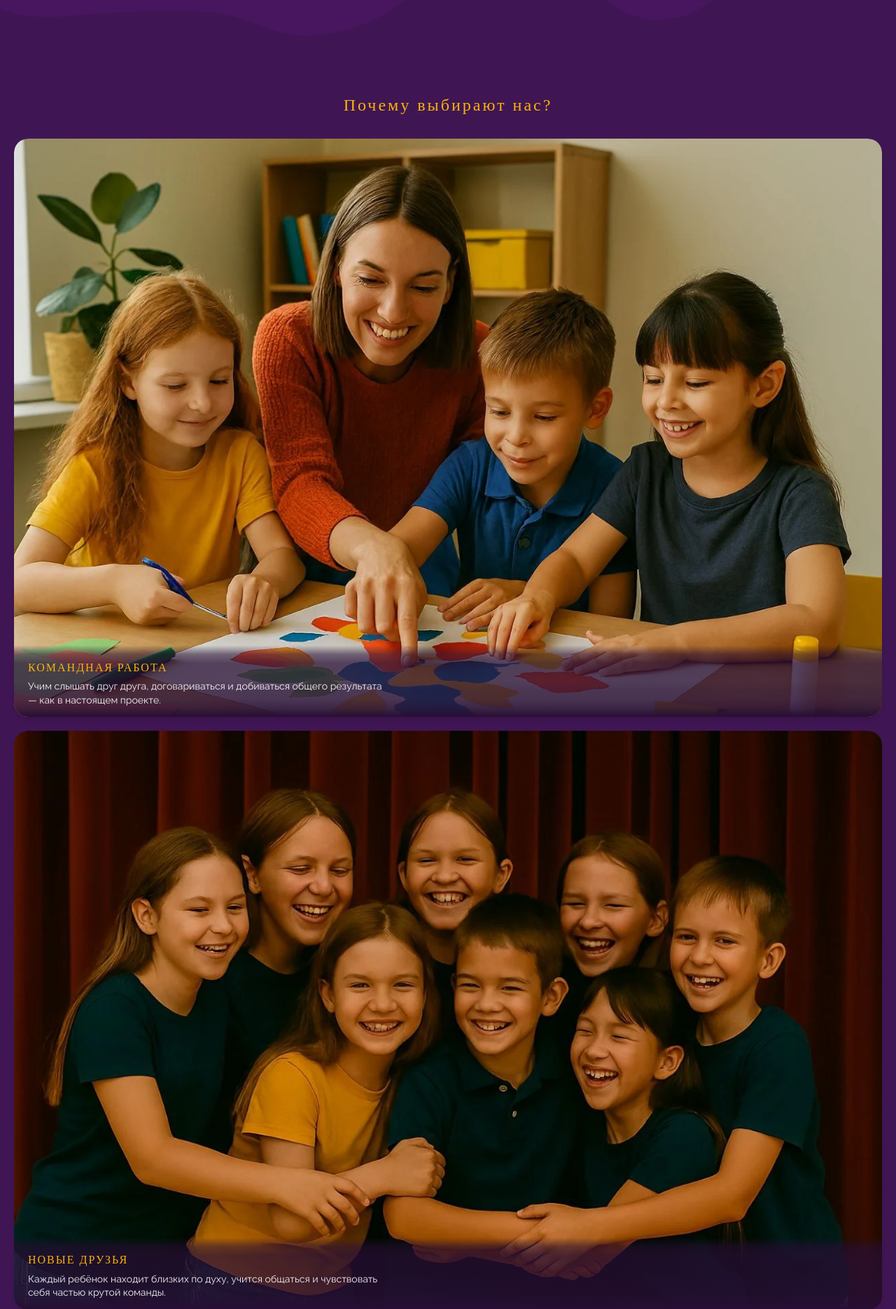
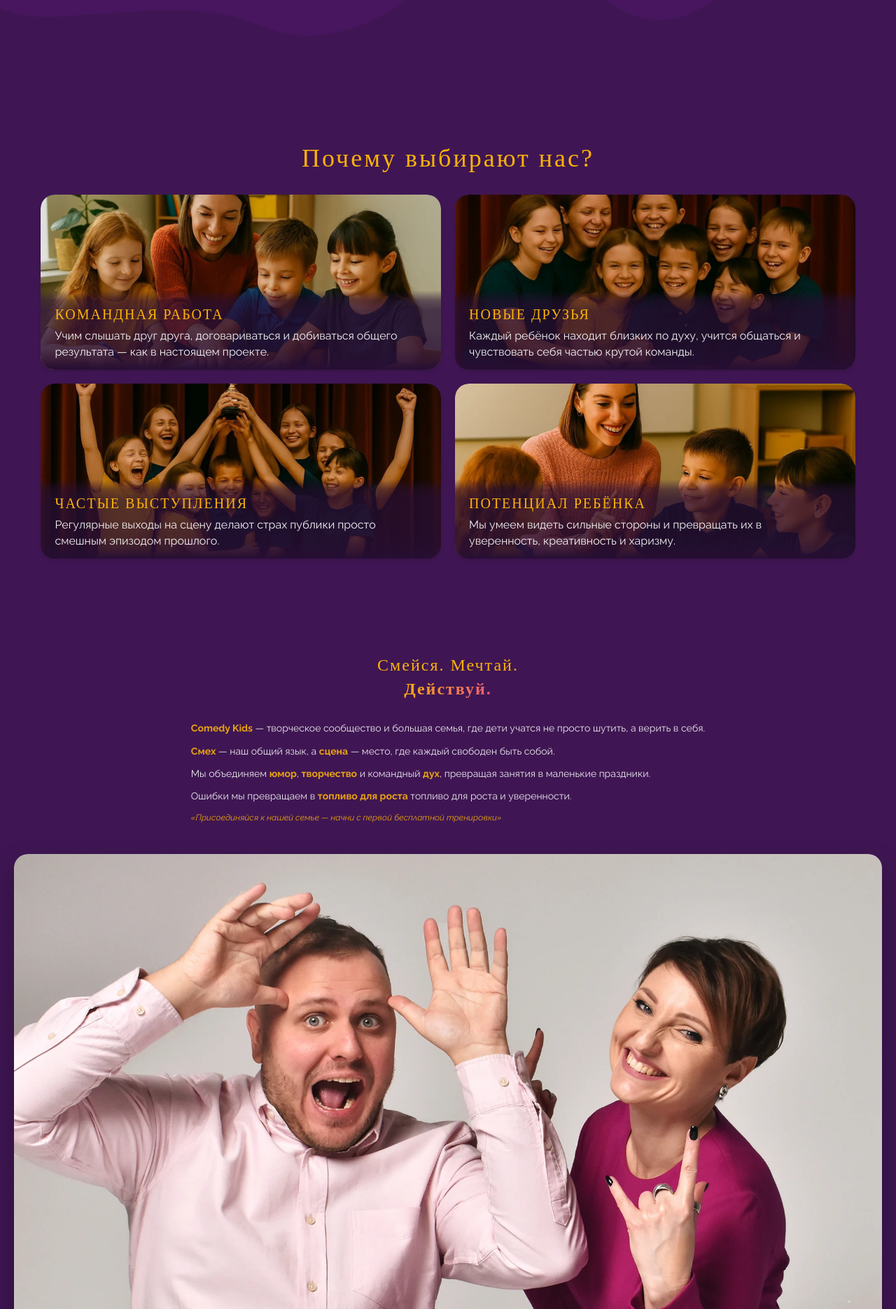
Before and after one commit to IlyaSkorik/site_comedy_kids, a PHP site: page / in a window 1280 px wide. Shown: the part 666-2536 px from the top of the page at 70% size. Run offline with PHP 8.4, Linux system fonts and the light colour scheme; some web fonts are replaced.

Commit message:
сделана адаптация блока benefits под ноутбук

```diff
--- a/CSS/output.css
+++ b/CSS/output.css
@@ -470,12 +479,27 @@
   .h-52 {
     height: calc(var(--spacing) * 52);
   }
+  .h-60 {
+    height: calc(var(--spacing) * 60);
+  }
   .h-\[3px\] {
     height: 3px;
   }
+  .h-\[15\%\] {
+    height: 15%;
+  }
   .h-\[50px\] {
     height: 50px;
   }
+  .h-\[66px\] {
+    height: 66px;
+  }
+  .h-\[66vh\] {
+    height: 66vh;
+  }
+  .h-\[250px\] {
+    height: 250px;
+  }
   .h-\[450px\] {
     height: 450px;
   }
@@ -1537,6 +1579,12 @@
     @media (width >= 80rem) {
       font-size: var(--text-lg);
       line-height: var(--tw-leading, var(--text-lg--line-height));
+    }
+  }
+  .xl\:text-xl {
+    @media (width >= 80rem) {
+      font-size: var(--text-xl);
+      line-height: var(--tw-leading, var(--text-xl--line-height));
     }
   }
 }
--- a/index.html
+++ b/index.html
@@ -175,67 +175,67 @@
 
     <!-- Benefits Section -->
     <section class="pb-16  min-h-screen flex items-center animate-fade-in-up-delayed" id="benefits">
-        <div class="my-0 mx-auto px-5 max-w-(--max-width)">
+        <div class="my-0 mx-[1%] w-screen lg:mx-[3%] px-5">
             <div class="text-center mb-8">
-                <h2 class="text-2xl mb-5 text-(--primary) tracking-[3px]  animate-fade-in-up"
+                <h2 class="text-2xl xl:text-4xl mb-5 text-(--primary) tracking-[3px]  animate-fade-in-up"
                     style="font-family: Dela Gothic One;">Почему выбирают нас?</h2>
             </div>
-            <div class="grid grid-cols-1 gap-5">
+            <div class="grid  grid-cols-1 xl:grid-cols-2 gap-5">
                 <div
                     class="opacity-100 transition-all duration-500 ease-in-out rounded-(--border-radius-md) overflow-hidden shadow-md">
-                    <div class="relative w-full h-full rounded-(--border-radius-md) overflow-hidden">
+                    <div class="relative h-[250px] rounded-(--border-radius-md) overflow-hidden">
                         <img class="w-full h-full object-cover transition-transform duration-400 ease"
                             src="img/benefits/teamwork.webp" alt="" loading="lazy">
                         <div
                             class="absolute bottom-0 left-0 right-0 py-3.5 px-5 flex flex-col justify-start items-start z-10 text-left bg-[linear-gradient(transparent,#270e3490,#270e34bd,#270e34bd,#270e34bd,#270e34c8,#270e34cc,#270e34df,#270e34)]">
                             <h3 style="font-family: Dela Gothic One;"
-                                class="text-base my-2 tracking-[2px] text-(--primary) leading-[1.2]">КОМАНДНАЯ РАБОТА
+                                class="text-base xl:text-xl my-2 tracking-[2px] text-(--primary) leading-[1.2]">КОМАНДНАЯ РАБОТА
                             </h3>
-                            <p class="text-sm max-w-lg leading-[1.4] opacity-95 m-0 ">Учим слышать друг друга,
+                            <p class="text-sm xl:text-base max-w-lg leading-[1.4] opacity-95 m-0 ">Учим слышать друг друга,
                                 договариваться и добиваться общего результата — как в настоящем проекте.</p>
                         </div>
                     </div>
                 </div>
                 <div
-                    class="opacity-100 transition-all duration-500 ease-in-out rounded-(--border-radius-md) overflow-hidden shadow-md ">
-                    <div class="relative w-full h-full rounded-(--border-radius-md) overflow-hidden">
+                    class=" opacity-100 transition-all duration-500 ease-in-out rounded-(--border-radius-md) overflow-hidden shadow-md ">
+                    <div class="relative w-full h-[250px] rounded-(--border-radius-md) overflow-hidden">
                         <img class="w-full h-full object-cover transition-transform duration-400 ease"
                             src="img/benefits/FriendlyAtmosphere.webp" alt="" loading="lazy">
                         <div
                             class="absolute bottom-0 left-0 right-0 py-3.5 px-5 flex flex-col justify-start items-start z-10 text-left bg-[linear-gradient(transparent,#270e3490,#270e34bd,#270e34bd,#270e34bd,#270e34c8,#270e34cc,#270e34df,#270e34)]">
                             <h3 style="font-family: Dela Gothic One;"
-                                class="text-base my-2 tracking-[2px] text-(--primary) leading-[1.2]">НОВЫЕ ДРУЗЬЯ</h3>
-                            <p class="text-sm max-w-lg leading-[1.4] opacity-95 m-0 ">Каждый ребёнок находит близких
+                                class="text-base xl:text-xl my-2 tracking-[2px] text-(--primary) leading-[1.2]">НОВЫЕ ДРУЗЬЯ</h3>
+                            <p class="text-sm xl:text-base max-w-lg leading-[1.4] opacity-95 m-0 ">Каждый ребёнок находит близких
                                 по духу, учится общаться и чувствовать себя частью крутой команды.</p>
                         </div>
                     </div>
                 </div>
                 <div
                     class="opacity-100 transition-all duration-500 ease-in-out rounded-(--border-radius-md) overflow-hidden shadow-md ">
-                    <div class="relative w-full h-full rounded-(--border-radius-md) overflow-hidden">
+                    <div class="relative w-full h-[250px] rounded-(--border-radius-md) overflow-hidden">
                         <img class="w-full h-full object-cover transition-transform duration-400 ease"
                             src="img/benefits/achievements.webp" alt="" loading="lazy">
                         <div
                             class="absolute bottom-0 left-0 right-0 py-3.5 px-5 flex flex-col justify-start items-start z-10 text-left bg-[linear-gradient(transparent,#270e3490,#270e34bd,#270e34bd,#270e34bd,#270e34c8,#270e34cc,#270e34df,#270e34)]">
                             <h3 style="font-family: Dela Gothic One;"
-                                class="text-base my-2 tracking-[2px] text-(--primary) leading-[1.2]">ЧАСТЫЕ ВЫСТУПЛЕНИЯ
+                                class="text-base xl:text-xl my-2 tracking-[2px] text-(--primary) leading-[1.2]">ЧАСТЫЕ ВЫСТУПЛЕНИЯ
                             </h3>
-                            <p class="text-sm max-w-lg leading-[1.4] opacity-95 m-0 ">Регулярные выходы на сцену
+                            <p class="text-sm xl:text-base max-w-lg leading-[1.4] opacity-95 m-0 ">Регулярные выходы на сцену
                                 делают страх публики просто смешным эпизодом прошлого.</p>
                         </div>
                     </div>
                 </div>
                 <div
                     class="opacity-100 transition-all duration-500 ease-in-out rounded-(--border-radius-md) overflow-hidden shadow-md ">
-                    <div class="relative w-full h-full rounded-(--border-radius-md) overflow-hidden">
+                    <div class="relative w-full h-[250px] rounded-(--border-radius-md) overflow-hidden">
                         <img class="w-full h-full object-cover transition-transform duration-400 ease"
                             src="img/benefits/experiencedTeachers.webp" alt="" loading="lazy">
                         <div
                             class="absolute bottom-0 left-0 right-0 py-3.5 px-5 flex flex-col justify-start items-start z-10 text-left bg-[linear-gradient(transparent,#270e3490,#270e34bd,#270e34bd,#270e34bd,#270e34c8,#270e34cc,#270e34df,#270e34)]">
                             <h3 style="font-family: Dela Gothic One;"
-                                class="text-base my-2 tracking-[2px] text-(--primary) leading-[1.2]">ПОТЕНЦИАЛ РЕБЁНКА
+                                class="text-base xl:text-xl my-2 tracking-[2px] text-(--primary) leading-[1.2]">ПОТЕНЦИАЛ РЕБЁНКА
                             </h3>
-                            <p class="text-sm max-w-lg leading-[1.4] opacity-95 m-0 ">Мы умеем видеть сильные стороны
+                            <p class="text-sm xl:text-base max-w-lg leading-[1.4] opacity-95 m-0 ">Мы умеем видеть сильные стороны
                                 и превращать их в уверенность, креативность и харизму.</p>
                         </div>
                     </div>
```
Also changed, not shown: other parts of CSS/output.css (+32 -5 lines).
